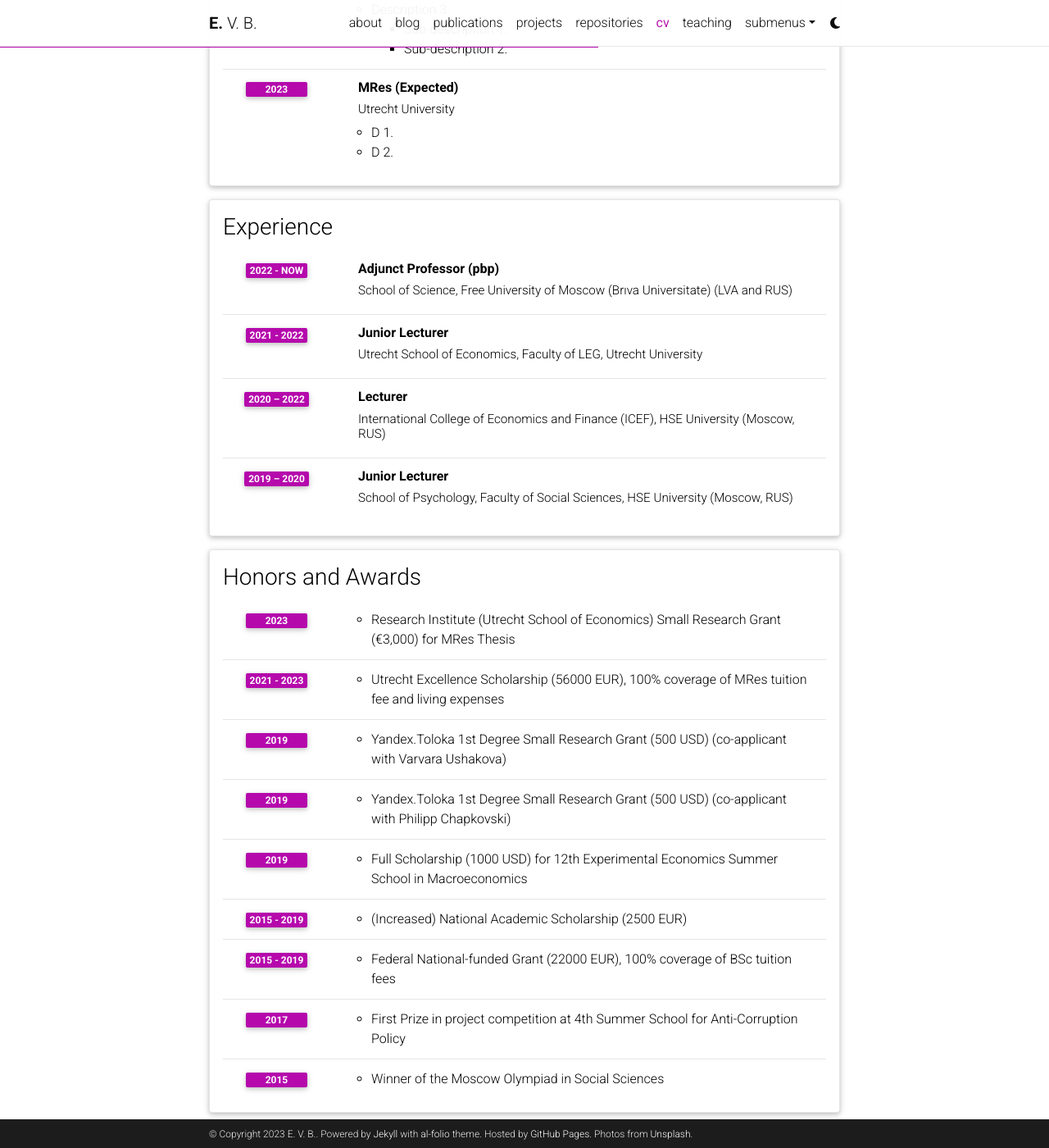
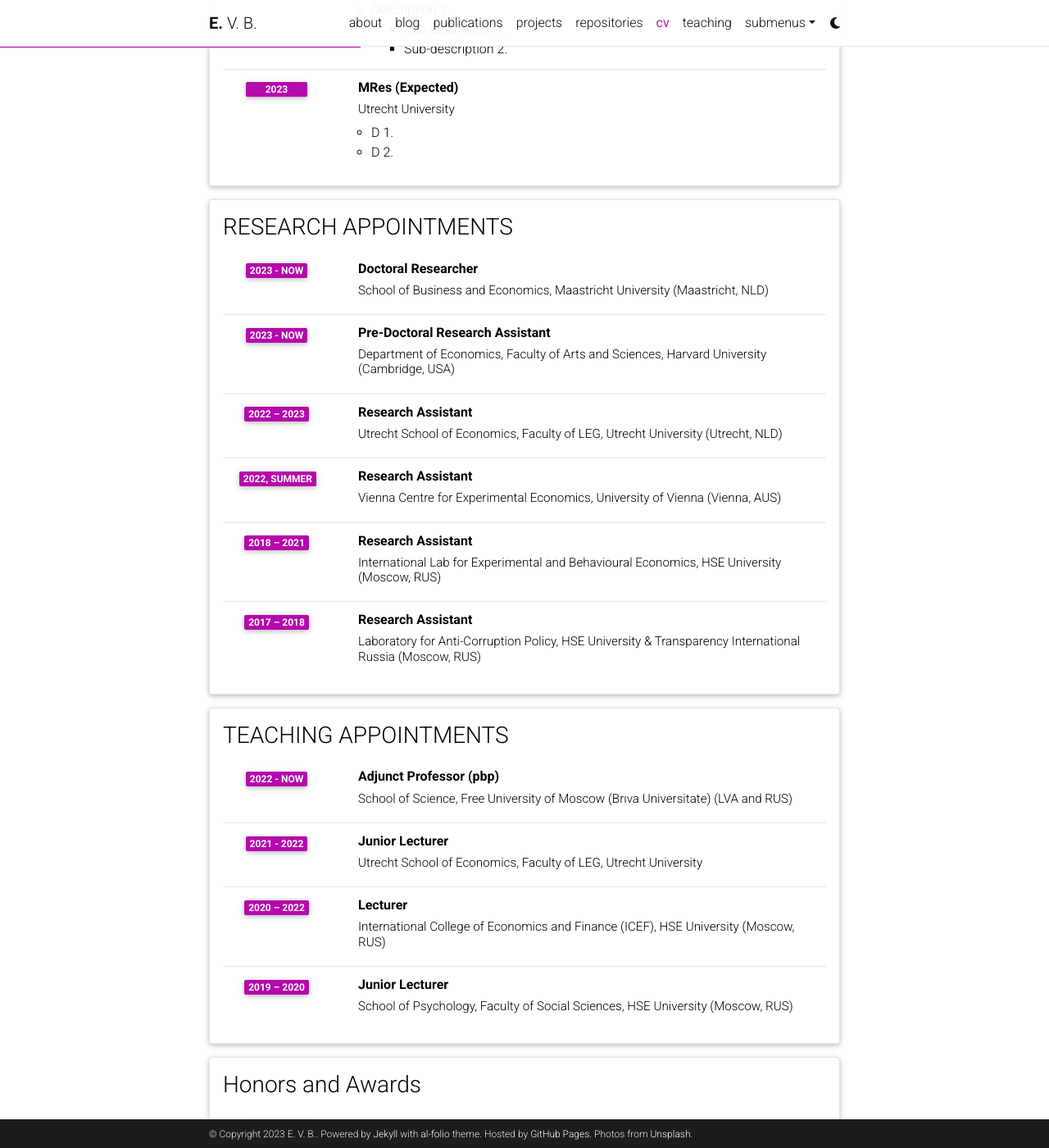
Before and after one commit to egorbronnikov/egorbronnikov.github.io, a Jekyll site: the page built from _pages/cv.md, in a window 1280 px wide and 1400 px high, scrolled down 537 px. Shown: the whole window at 82% size. Built offline with Jekyll 4.4.1, drawn with Linux system fonts in a browser that asks for light colours; comment, search, counter and statistics services are not loaded; a style sheet for code colours, icons or effects is not loaded; some of the changed text lies outside the part shown.

Commit message:
Update cv.yml

```diff
--- a/_data/cv.yml
+++ b/_data/cv.yml
@@ -4,7 +4,7 @@
     - name: Full Name
       value: E B
     - name: Languages
-      value: Russian (C2), English (C1), Ukrainian (A2), French (A2)
+      value: Russian (C2), English (C1), French (A2)
 - title: Education
   type: time_table
   contents:
@@ -25,7 +25,30 @@
         - D 1.
         - D 2.
 
-- title: Experience
+- title: RESEARCH APPOINTMENTS
+  type: time_table
+  contents:
+    - title: Doctoral Researcher
+      institution: School of Business and Economics, Maastricht University (Maastricht, NLD)
+      year: 2023 - now
+    - title: Pre-Doctoral Research Assistant
+      institution: Department of Economics, Faculty of Arts and Sciences, Harvard University (Cambridge, USA)
+      year: 2023 - now
+    - title: Research Assistant
+      institution: Utrecht School of Economics, Faculty of LEG, Utrecht University (Utrecht, NLD)
+      year: 2022 – 2023
+      description:
+    - title: Research Assistant
+      institution: Vienna Centre for Experimental Economics, University of Vienna (Vienna, AUS)
+      year: 2022, summer
+    - title: Research Assistant
+      institution: International Lab for Experimental and Behavioural Economics, HSE University (Moscow, RUS)
+      year: 2018 – 2021
+    - title: Research Assistant
+      institution: Laboratory for Anti-Corruption Policy, HSE University & Transparency International Russia (Moscow, RUS)
+      year: 2017 – 2018
+
+- title: TEACHING APPOINTMENTS
   type: time_table
   contents:
     - title: Adjunct Professor (pbp)
```
